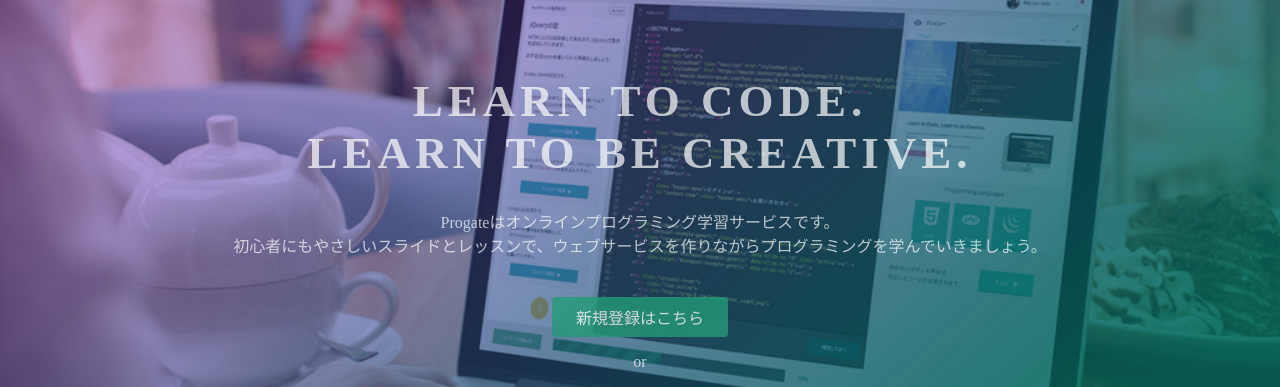
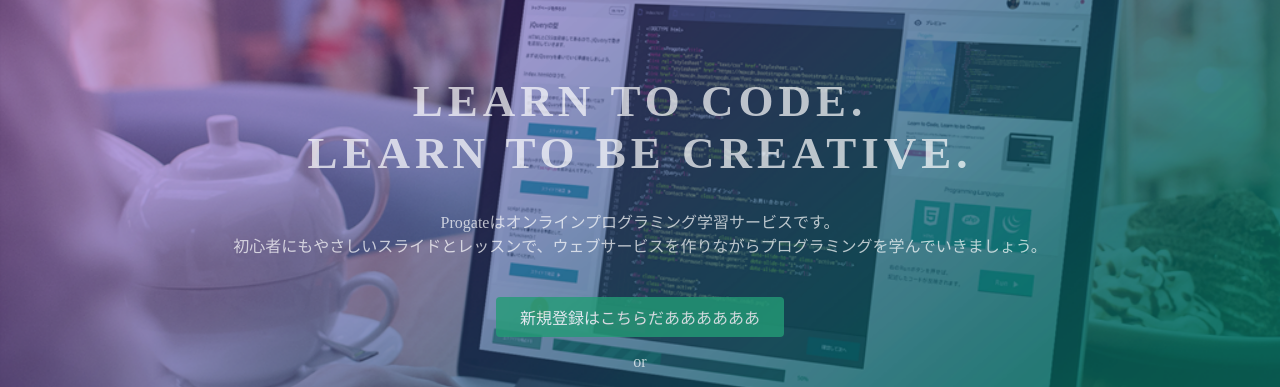
Before and after one commit to Ayumi-16/Ayumi-16.github.io, a plain HTML site: page index.html in a window 1280 px wide. Shown: the part 135-522 px from the top of the page. Drawn offline with Linux system fonts and the light colour scheme.

Commit message:
Update index.html

```diff
--- a/index.html
+++ b/index.html
@@ -26,7 +26,7 @@
       <h1>LEARN TO CODE.<br>LEARN TO BE CREATIVE.</h1>
       <p>Progateはオンラインプログラミング学習サービスです。<br>初心者にもやさしいスライドとレッスンで、ウェブサービスを作りながらプログラミングを学んでいきましょう。</p>
       <div class="btn-wrapper">
-        <a href="#" class="btn signup">新規登録はこちら</a>
+        <a href="#" class="btn signup">新規登録はこちらだああああああ</a>
         <p>or</p>
         <a href="#" class="btn facebook"><span class="fa fa-facebook"></span>Facebookで登録</a>
         <a href="#" class="btn twitter"><span class="fa fa-twitter"></span>Twitterで登録</a>
```
